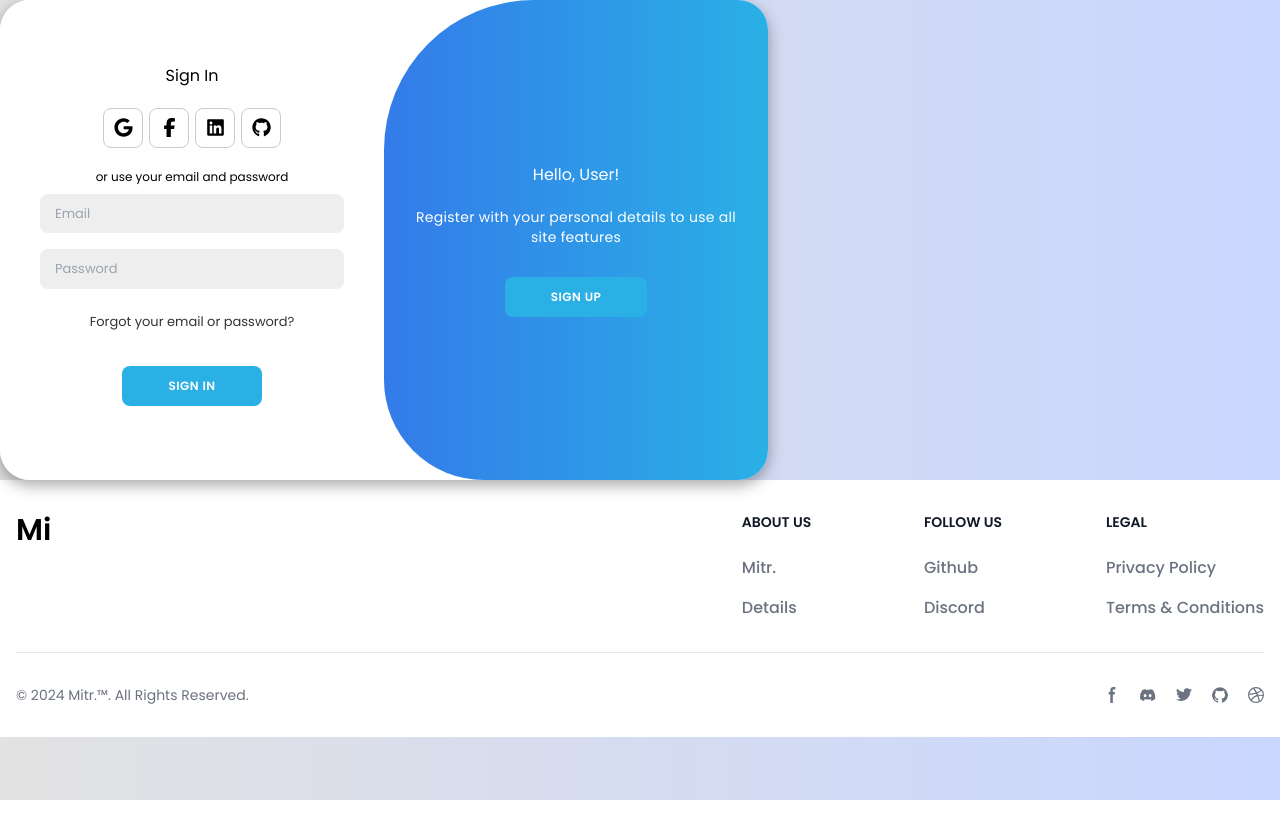
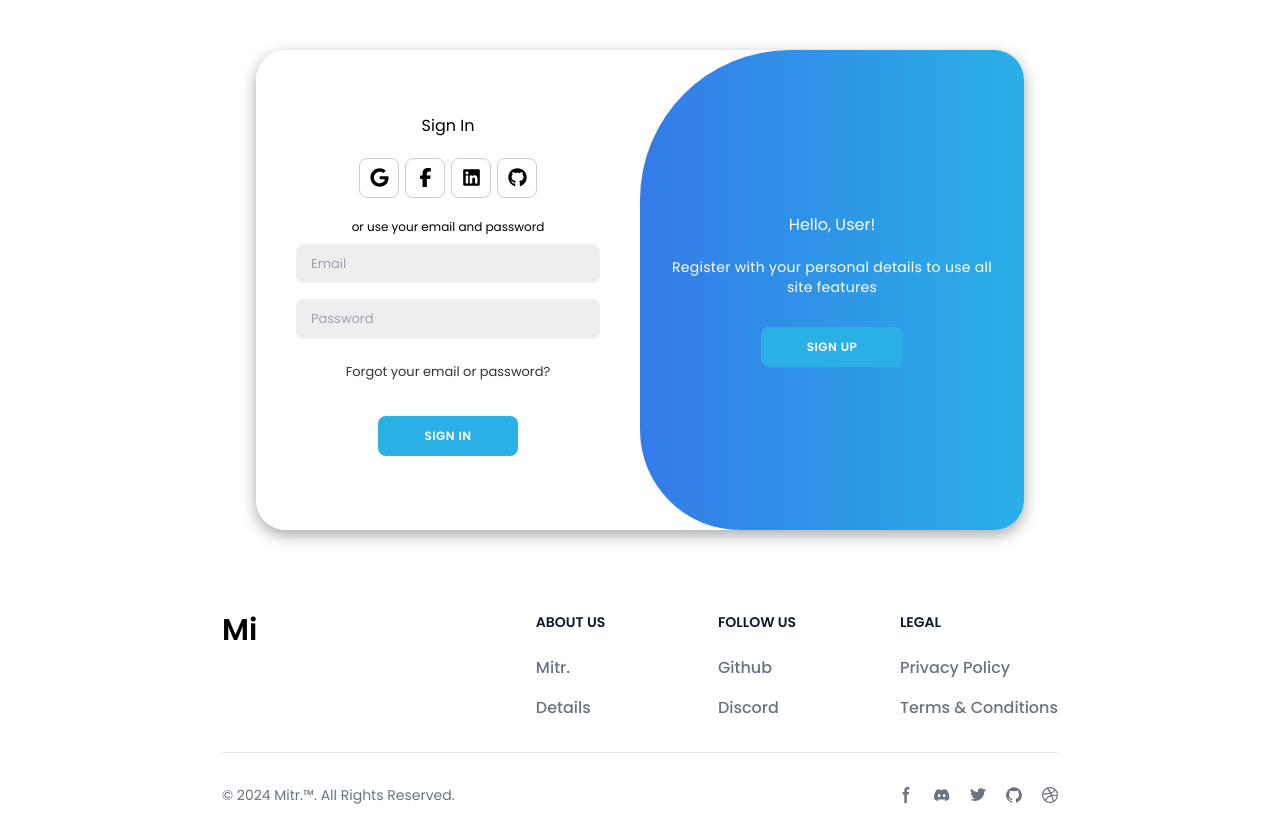
Before and after one commit to piyushbaibhav/Mitr, a React (Vite) app: page / in a window 1280 px wide. Before the commit the page ends 800 px from the top, so only its background shows below. Built offline with nearby package versions, Linux system fonts and the light colour scheme.

Commit message:
Login Page Update

```diff
--- a/src/pages/Login.css
+++ b/src/pages/Login.css
@@ -3,21 +3,18 @@
 *{
     margin: 0;
     padding: 0;
-    /* box-sizing: border-box; */
     font-family: 'Poppins', sans-serif;
 }
 
-body{
-    background-color: #c9d6ff;
-    background: linear-gradient(to right, #e2e2e2, #c9d6ff);
-    /* display: flex;
+body {
+    margin: auto;
+    display: flex;
+    justify-content: center;
     align-items: center;
-    justify-content: center;
-    flex-direction: column; */
-    /* height: 100vh; */
 }
 
 .cont{
+    margin: 50px;
     background-color: #fff;
     border-radius: 30px;
     box-shadow: 0 5px 15px rgba(0, 0, 0, 0.35);
```
